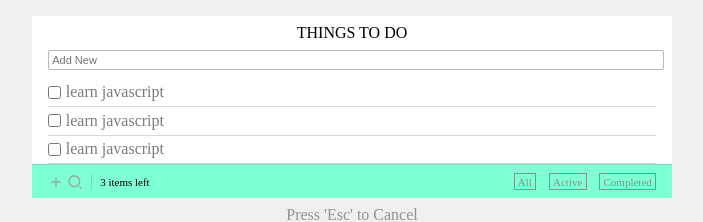
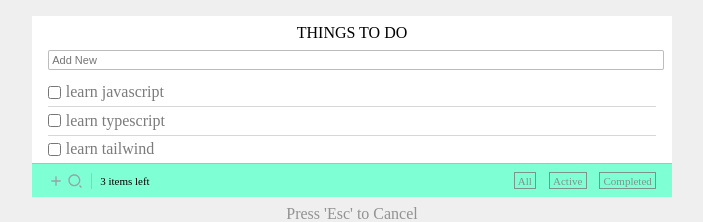
Before and after one commit to Hemsleek/New_Todo, a React (Vite) app: page / in a window 1280 px wide. Shown: the top 222 px of the page, without its empty margins (288-991 px from the left). Built offline with nearby package versions, Linux system fonts and the light colour scheme.

Commit message:
update: todo add

```diff
--- a/src/App.jsx
+++ b/src/App.jsx
@@ -6,7 +6,6 @@ const App = () => {
   return (
     <div className="App">
       <TodoApp />
-
     </div>
   );
 };
--- a/src/components/Footer.jsx
+++ b/src/components/Footer.jsx
@@ -1,6 +1,7 @@
 import React from "react";
 
-const Footer = () => {
+const Footer = ({ todos }) => {
+  const todosLeft = todos.filter((todo) => todo.isChecked === false);
   const tabs = "All,Active,Completed".split(",");
   return (
     <div className="Footer">
@@ -9,7 +10,7 @@ const Footer = () => {
         <img src="/vectors/search.svg" alt="search-icon" />
       </div>
       <div className="todo-info">
-        <span>3 items left</span>
+        <span>{todosLeft.length} items left</span>
         <div className="tabs">
           {tabs.map((tab) => (
             <span className="tab active" key={tab}>
--- a/src/components/TodoApp.css
+++ b/src/components/TodoApp.css
@@ -46,9 +46,12 @@ form input:focus {
   display: flex;
   align-items: center;
   column-gap: 0.3rem;
-  border-bottom: 1px solid rgba(123, 123, 123, 0.3);
-  color: rgba(123, 123, 123, 1);
+color: rgba(123, 123, 123, 1);
   padding: 0.3rem 0;
+}
+.form-group.border{
+    border-bottom: 1px solid rgba(123, 123, 123, 0.3);
+
 }
 
 .Footer {
--- a/src/components/TodoApp.jsx
+++ b/src/components/TodoApp.jsx
@@ -1,20 +1,35 @@
-import React from "react";
+import React, { useState } from "react";
+import { defaultTodos } from "../data";
 import Footer from "./Footer";
 import "./TodoApp.css";
 import Todos from "./Todos";
 
 const TodoApp = () => {
+  const [todos, setTodos] = useState(defaultTodos);
+
+  const handleSubmit = (e) => {
+    e.preventDefault();
+    const inputValue = e.target.todoText.value;
+    console.log(inputValue);
+    const newTodo = {
+      title: inputValue,
+      isChecked: false,
+    };
+    setTodos((currentTodos) => currentTodos.concat(newTodo));
+    e.target.todoText.value = "";
+  };
+
   return (
     <>
       <div className="TodoApp">
         <span className="title">THINGS TO DO</span>
         <main>
-          <form className="form-add">
-            <input type="text" placeholder="Add New" />
+          <form onSubmit={handleSubmit} className="form-add">
+            <input type="text" placeholder="Add New" name="todoText" />
           </form>
-          <Todos />
+          <Todos todos={todos} setTodos={setTodos} />
         </main>
-        <Footer />
+        <Footer todos={todos} />
       </div>
       <span className="cancel-msg">Press 'Esc' to Cancel</span>
     </>
--- a/src/components/Todos.jsx
+++ b/src/components/Todos.jsx
@@ -1,20 +1,38 @@
 import React from "react";
 
-function Todos() {
+function Todos({ todos, setTodos }) {
+  const handleCheck = (e, title) => {
+    console.log(e.target.checked);
+    const checkValue = e.target.checked;
+    const updatedTodos = todos.map((todo) => {
+      if (todo.title === title) {
+        return {
+          ...todo,
+          isChecked: checkValue,
+        };
+      }
+      return todo;
+    });
+    setTodos(updatedTodos);
+  };
+
   return (
     <form className="Todos">
-      <div className="form-group">
-        <input type="checkbox" />
-        <label htmlFor="">learn javascript</label>
-      </div>
-      <div className="form-group">
-        <input type="checkbox" />
-        <label htmlFor="">learn javascript</label>
-      </div>
-      <div className="form-group">
-        <input type="checkbox" />
-        <label htmlFor="">learn javascript</label>
-      </div>
+      {todos.map((todo, todoIndex) => (
+        <div
+          key={todoIndex}
+          className={`form-group ${
+            todos.length - 1 === todoIndex ? "" : "border"
+          }`}
+        >
+          <input
+            checked={todo.isChecked}
+            onChange={(e) => handleCheck(e, todo.title)}
+            type="checkbox"
+          />
+          <label htmlFor="">{todo.title}</label>
+        </div>
+      ))}
     </form>
   );
 }
--- /dev/null
+++ b/src/data/index.js
@@ -0,0 +1,14 @@
+export const defaultTodos = [
+    {
+        isChecked: false,
+        title: "learn javascript",
+    },
+    {
+        isChecked: false,
+        title: "learn typescript",
+    },
+    {
+        isChecked: false,
+        title: "learn tailwind",
+    },
+];
```
